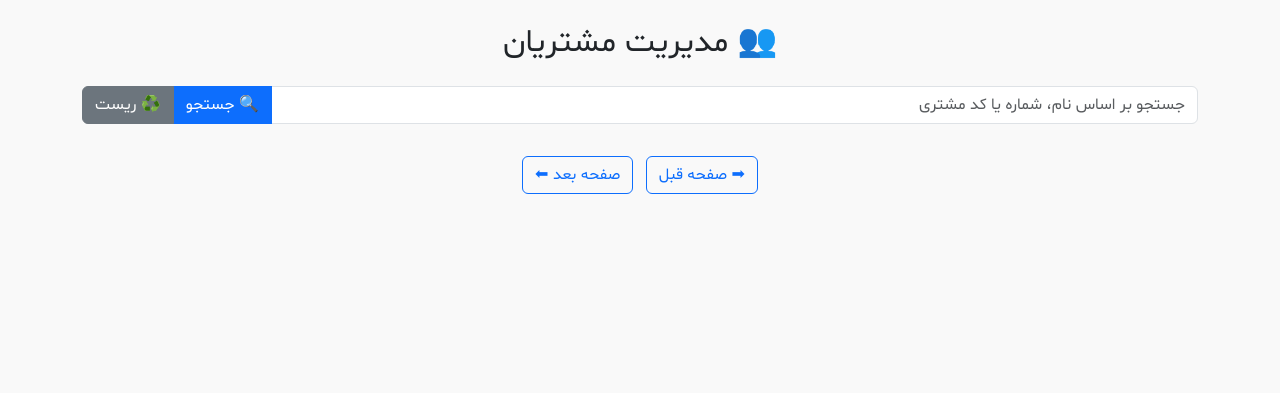
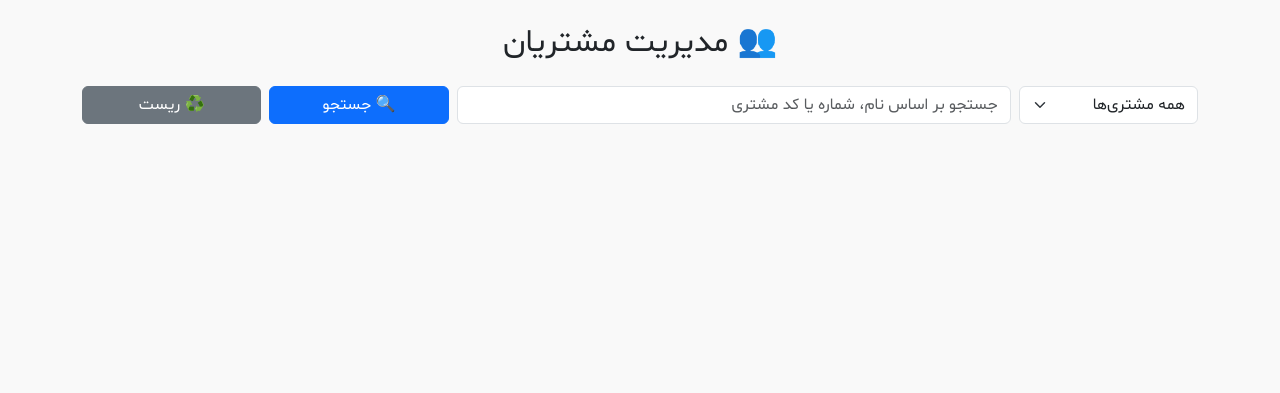
Before and after one commit to ferikarimi/luvndry, a Django app: page /customer_management in a window 1280 px wide. Shown: the part 105-498 px from the top of the page. Run offline with Django 5.2, Linux system fonts and the light colour scheme; the visitor is signed in with stand-in values (Sample User, id 1); data that the repository does not hold is empty; some libraries are stand-ins or nearby versions.

Commit message:
Update htmls and resolve multiple issues

```diff
--- a/lvndry/front/templates/front/customer_management.html
+++ b/lvndry/front/templates/front/customer_management.html
@@ -2,38 +2,80 @@
 
 <!DOCTYPE html>
 <html lang="fa" dir="rtl">
+
 <head>
+
     <meta charset="UTF-8">
+
     <title>مدیریت مشتریان</title>
+
     <link href="https://cdn.jsdelivr.net/npm/bootstrap@5.3.0/dist/css/bootstrap.rtl.min.css" rel="stylesheet">
 
-<link rel="stylesheet" href="https://cdn.jsdelivr.net/npm/bootstrap-icons@1.11.1/font/bootstrap-icons.css">
+    <link rel="stylesheet"
+        href="https://cdn.jsdelivr.net/npm/bootstrap-icons@1.11.1/font/bootstrap-icons.css">
+
+    <link rel="stylesheet" href="{% static 'css/customer_managment.css' %}">
 
 </head>
+
 <body>
+
     {% include 'front/header.html' %}
     {% include 'front/popup.html' %}
 
-
-<a href="{% url 'admin_home_page' %}" class="btn-back">بازگشت</a>
+    <a href="{% url 'admin_home_page' %}" class="btn-back">
+        بازگشت
+    </a>
 
     <div class="container mt-4">
-  <h2 class="text-center mb-4">👥 مدیریت مشتریان</h2>
-  <div class="input-group mb-3">
-    <input type="text" id="searchInput" class="form-control" placeholder="جستجو بر اساس نام، شماره یا کد مشتری">
-    <button id="searchBtn" class="btn btn-primary">🔍 جستجو</button>
-    <button id="resetBtn" class="btn btn-secondary">♻️ ریست</button>
-  </div>
-  <div id="customersList" class="row"></div>
-  <div class="text-center mt-3">
-    <button id="prevPage" class="btn btn-outline-primary me-2">➡ صفحه قبل</button>
-    <button id="nextPage" class="btn btn-outline-primary">صفحه بعد ⬅</button>
-  </div>
+
+        <h2 class="text-center mb-4">
+            👥 مدیریت مشتریان
+        </h2>
+
+        <div class="row g-2 mb-3">
+
+            <div class="col-md-2">
+                <select id="levelFilter" class="form-select">
+                    <option value="">همه مشتری‌ها</option>
+                    <option value="bronze">🥉 برنزی</option>
+                    <option value="silver">🥈 نقره‌ای</option>
+                    <option value="gold">🥇 طلایی</option>
+                </select>
             </div>
 
+            <div class="col-md-6">
+                <input
+                    type="text"
+                    id="searchInput"
+                    class="form-control"
+                    placeholder="جستجو بر اساس نام، شماره یا کد مشتری">
+            </div>
 
-<link rel="stylesheet" href="{% static 'css/customer_managment.css' %}">
+            <div class="col-md-2 d-grid">
+                <button id="searchBtn" class="btn btn-primary">
+                    🔍 جستجو
+                </button>
+            </div>
+
+            <div class="col-md-2 d-grid">
+                <button id="resetBtn" class="btn btn-secondary">
+                    ♻️ ریست
+                </button>
+            </div>
+
+        </div>
+
+        <div id="customersList" class="row"></div>
+
+        <nav class="mt-4">
+            <ul id="pagination" class="pagination justify-content-center"></ul>
+        </nav>
+
+    </div>
 
     <script src="{% static 'js/customer_managment.js' %}"></script>
+
 </body>
+
 </html>
--- a/lvndry/front/templates/front/customer_order.html
+++ b/lvndry/front/templates/front/customer_order.html
@@ -24,7 +24,11 @@
 
   <div id="ordersList">در حال بارگذاری...</div>
 </div>
-<a href="{% url 'admin_home_page' %}" class="btn-back">بازگشت</a>
+
+<a href="{% url 'admin_home_page' %}" class="btn-back" style="left: 20px;">بازگشت به داشبورد</a>
+<a href="{% url 'customer_management' %}" class="btn-back" style="left: 200px;">بازگشت به لیست مشتریان</a>
+
+
 <link rel="stylesheet" href="{% static 'css/customer_order.css' %}">
 
 <script src="{% static 'js/customer_order.js' %}"></script>
--- a/lvndry/front/templates/front/recent_orders.html
+++ b/lvndry/front/templates/front/recent_orders.html
@@ -30,6 +30,7 @@
   <div class="filterBtns mb-3">
     <button id="showAllBtn" data-express="false">📋 همه سفارشات</button>
     <button id="showExpressBtn" data-express="true">⚡ سفارشات عجله‌ای</button>
+    <button id="showDeliveredBtn"> ✅ سفارشات تحویل داده شده </button>
   </div>
 
   <div id="recentOrders"></div>
```
Also changed, not shown: lvndry/front/templates/front/customer_acceptance.html (+18 -4 lines), lvndry/front/templates/front/index.html (+8 -5 lines). Lines whose indentation alone changed are shown as unchanged.
